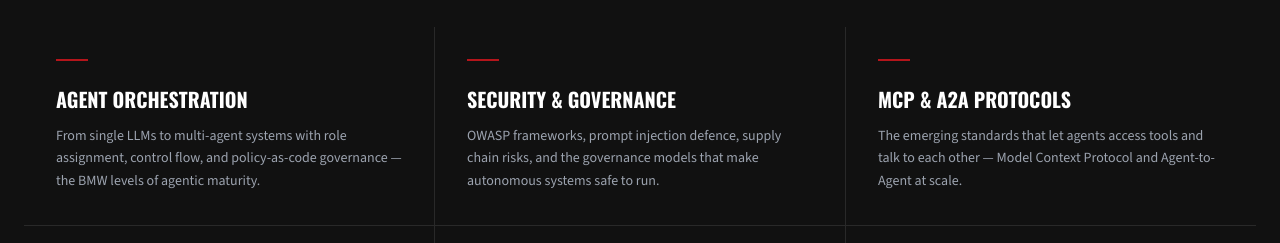
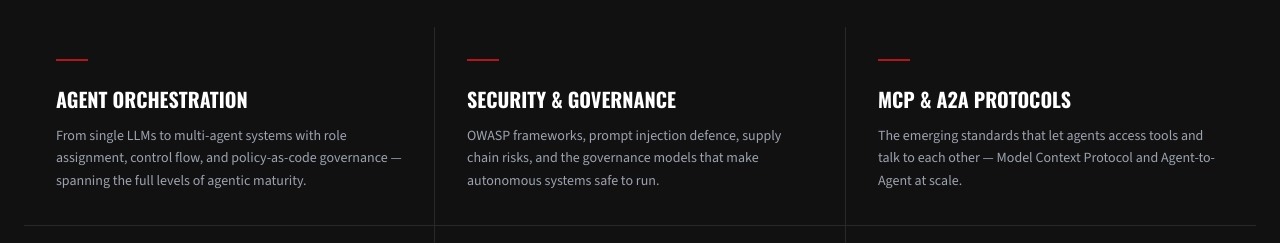
Before and after one commit to wood-pete/riverthink-web, a Next.js app: page / in a window 1280 px wide. Shown: the part 1340-1583 px from the top of the page. Built offline with nearby package versions, Linux system fonts and the light colour scheme.

Commit message:
Remove BMW reference from Agent Orchestration description
Co-Authored-By: Claude Sonnet 4.6 <noreply@anthropic.com>

```diff
--- a/pages/index.jsx
+++ b/pages/index.jsx
@@ -8,7 +8,7 @@ import { getAllPosts } from '../lib/posts';
 const FOCUS_AREAS = [
   {
     title: 'Agent Orchestration',
-    desc: 'From single LLMs to multi-agent systems with role assignment, control flow, and policy-as-code governance — the BMW levels of agentic maturity.',
+    desc: 'From single LLMs to multi-agent systems with role assignment, control flow, and policy-as-code governance — spanning the full levels of agentic maturity.',
   },
   {
     title: 'Security & Governance',
```
